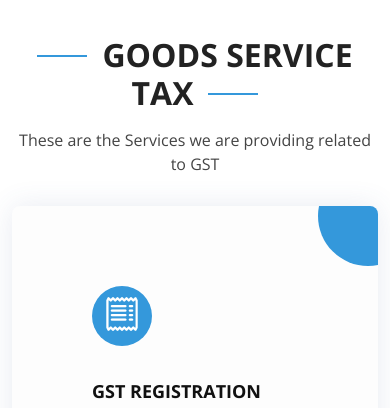
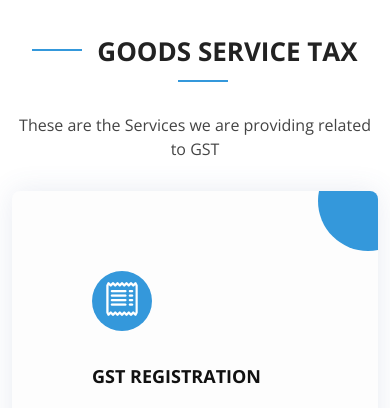
Before and after one commit to Pramod-kumar-25/MaaV-Solutions, a Flask app: page /GST.html in a window 390 px wide. Shown: the part 74-482 px from the top of the page. Run offline with Flask 3, Linux system fonts and the light colour scheme; some libraries are stand-ins or nearby versions.

Commit message:
eight commit

```diff
--- a/static/style2.css
+++ b/static/style2.css
@@ -398,6 +398,12 @@ section {
     margin-top: 4rem;
   }
 
+  @media (max-width: 768px) {
+    .services .section-title h2 {
+      font-size: 26px; /* Adjust the font size for smaller screens */
+    }
+  }
+
 
 
   /* Add this rule to style the box-link class */
```
